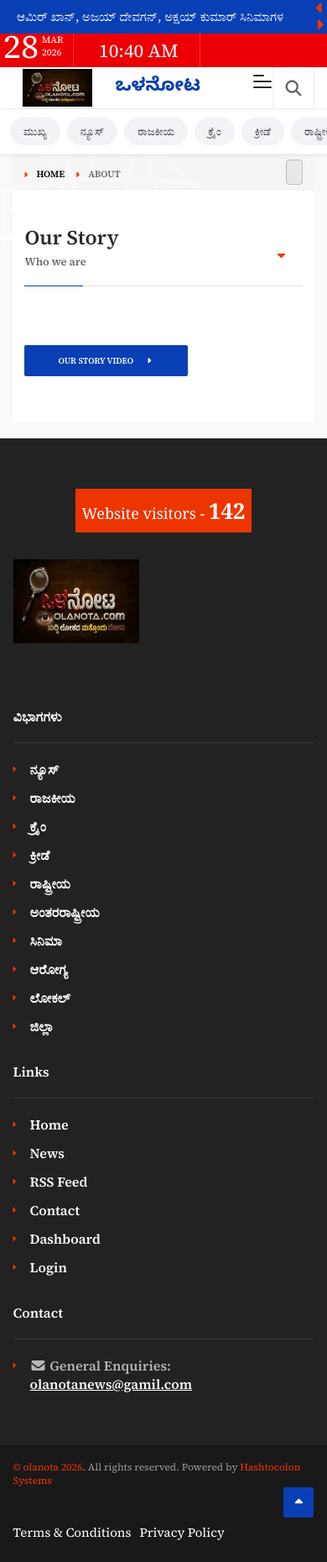
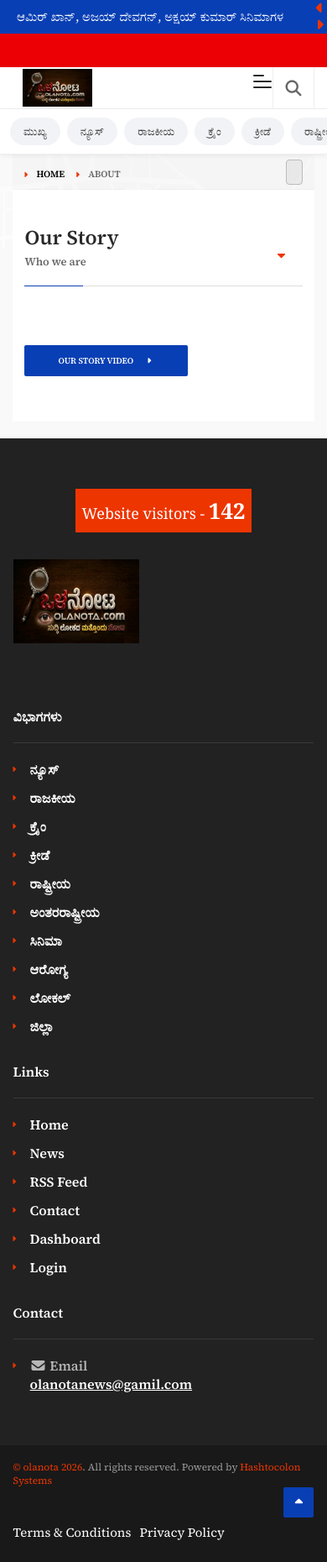
Before and after one commit to puneethkuma/olanota, a Django app: page /about/ in a window 390 px wide. Shown: the top 1860 px of the page at 84% size. Run offline with Django 5.2, Linux system fonts and the light colour scheme; data comes from the database, SQL or seed files in the repository; some libraries are stand-ins or nearby versions.

Commit message:
updated changes

```diff
--- a/olanota/olanota/templates/base.html
+++ b/olanota/olanota/templates/base.html
@@ -445,7 +445,7 @@ pageLanguage: 'ml',
                             <div class="footer-list footer-box fl-wrap contact">
                                 <ul>
                                     <li>
-                                        <i class="fa fa-envelope"></i> General Enquiries:<br/>
+                                        <i class="fa fa-envelope"></i> Email<br/>
                                         <a href="mailto:olanotanews@gamil.com">olanotanews@gamil.com</a>
                                     </li>
                                 </ul>
@@ -690,6 +690,15 @@ body.menu-open .mobile-top-menu {
 .mobile-top-menu {
   box-shadow: 0 2px 5px rgba(0,0,0,0.05);
 }
+/* HIDE DATE & OLANOTA IN MOBILE */
+@media (max-width: 768px) {
+
+  .date-holder,
+  .nav-middle-txt {
+    display: none !important;
+  }
+
+}
 </style>
     <!-- Main end -->
     <!--=============== scripts  ===============-->
```
